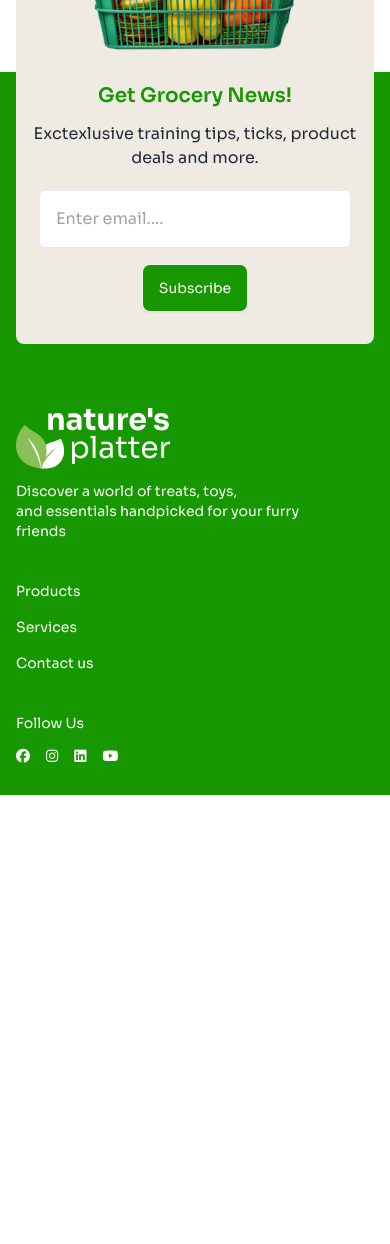
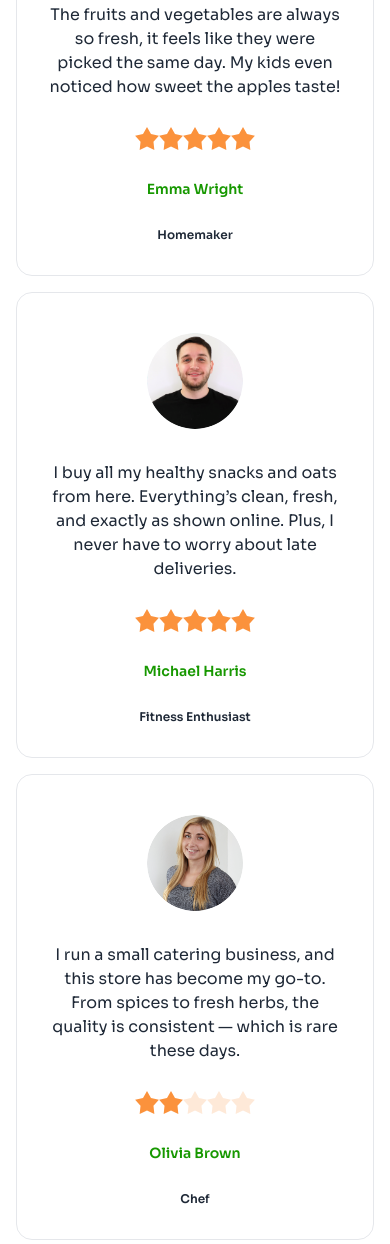
Before and after one commit to shuvo81/b11-A3-cat002-natures-platter-responsive-site, a plain HTML site: page index.html in a window 390 px wide. Shown: the part 4197-5441 px from the top of the page. Before the commit the page ends 4992 px from the top, so only its background shows below. Drawn offline with nearby package versions, Linux system fonts and the light colour scheme.

Commit message:
Add extra testimonial section with responsive

```diff
--- a/index.html
+++ b/index.html
@@ -333,7 +333,6 @@
         </section>
 
 
-
         <!-- Arrival and Offer section -->
         <section class="my-12 lg:my-24  md:container mx-auto px-4 lg:px-0">
             <h3 class="text-2xl lg:text-5xl text-nature-primary font-semibold mb-8 lg:mb-12">Arrival & Offers
@@ -371,6 +370,97 @@
                     </div>
                 </div>
             </div>
+            </div>
+        </section>
+
+
+                 <!-- Extra Section Add [User Testimonials] -->
+        <section class="my-12 lg:my-24  md:container mx-auto px-4 lg:px-0">
+            <h3 class="text-2xl lg:text-5xl text-nature-primary font-semibold mb-8 lg:mb-12">What Our Customer Says
+            </h3>
+
+            <div class="grid gap-4 lg:gap-5 grid-cols-1 md:grid-cols-2 lg:grid-cols-3">
+                <!-- card 1 -->
+                <div class="card  w-full border border-gray-200">
+                    <figure class="px-10 pt-10">
+                        <div class="avatar">
+                            <div class="w-24 rounded-full">
+                                <img src="./c2-assets/profile-1.webp" />
+                            </div>
+                        </div>
+                    </figure>
+                    <div class="card-body items-center text-center space-y-5">
+                        <p>The fruits and vegetables are always so fresh, it feels like they were picked the same day. My kids even noticed how sweet the apples taste!</p>
+                        <!-- star rating -->
+                        <div class="rating">
+                            <input type="radio" name="rating-2" class="mask mask-star-2 bg-orange-400" />
+                            <input type="radio" name="rating-2" class="mask mask-star-2 bg-orange-400"
+                                checked="checked" />
+                            <input type="radio" name="rating-2" class="mask mask-star-2 bg-orange-400" />
+                            <input type="radio" name="rating-2" class="mask mask-star-2 bg-orange-400" />
+                            <input type="radio" name="rating-2" class="mask mask-star-2 bg-orange-400" />
+                        </div>
+
+
+                        <h2 class="text-sm font-semibold text-nature-primary">Emma Wright</h2>
+                        <h3 class="text-xs lg:text-sm font-semibold">Homemaker</h3>
+                    </div>
+                </div>
+
+                <!-- card 2 -->
+                <div class="card  w-full border border-gray-200">
+                    <figure class="px-10 pt-10">
+                        <div class="avatar">
+                            <div class="w-24 rounded-full">
+                                <img src="./c2-assets/profile-2.png" />
+                            </div>
+                        </div>
+                    </figure>
+                    <div class="card-body items-center text-center space-y-5">
+                        <p>I buy all my healthy snacks and oats from here. Everything’s clean, fresh, and exactly as shown online. Plus, I never have to worry about late deliveries.</p>
+                        <!-- star rating -->
+                        <div class="rating">
+                            <input type="radio" name="rating-2" class="mask mask-star-2 bg-orange-400" />
+                            <input type="radio" name="rating-2" class="mask mask-star-2 bg-orange-400"
+                                checked="checked" />
+                            <input type="radio" name="rating-2" class="mask mask-star-2 bg-orange-400" />
+                            <input type="radio" name="rating-2" class="mask mask-star-2 bg-orange-400" />
+                            <input type="radio" name="rating-2" class="mask mask-star-2 bg-orange-400" />
+                        </div>
+
+
+                        <h2 class="text-sm font-semibold text-nature-primary">Michael Harris</h2>
+                        <h3 class="text-xs lg:text-sm font-semibold">Fitness Enthusiast</h3>
+                    </div>
+                </div>
+
+                <!-- card 3 -->
+                <div class="card  w-full border border-gray-200">
+                    <figure class="px-10 pt-10">
+                        <div class="avatar">
+                            <div class="w-24 rounded-full">
+                                <img src="./c2-assets/profile-3.png" />
+                            </div>
+                        </div>
+                    </figure>
+                    <div class="card-body items-center text-center space-y-5">
+                        <p>I run a small catering business, and this store has become my go-to. From spices to fresh herbs, the quality is consistent — which is rare these days.</p>
+                        <!-- star rating -->
+                        <div class="rating">
+                            <input type="radio" name="rating-2" class="mask mask-star-2 bg-orange-400" />
+                            <input type="radio" name="rating-2" class="mask mask-star-2 bg-orange-400"
+                                checked="checked" />
+                            <input type="radio" name="rating-2" class="mask mask-star-2 bg-orange-400" />
+                            <input type="radio" name="rating-2" class="mask mask-star-2 bg-orange-400" />
+                            <input type="radio" name="rating-2" class="mask mask-star-2 bg-orange-400" />
+
+                        </div>
+
+
+                        <h2 class="text-sm font-semibold text-nature-primary">Olivia Brown</h2>
+                        <h3 class="text-xs lg:text-sm font-semibold">Chef</h3>
+                    </div>
+                </div>
             </div>
         </section>
 
```
Also changed, not shown: c2-assets/profile-1.webp (added), c2-assets/profile-2.png (added), c2-assets/profile-3.png (added).
